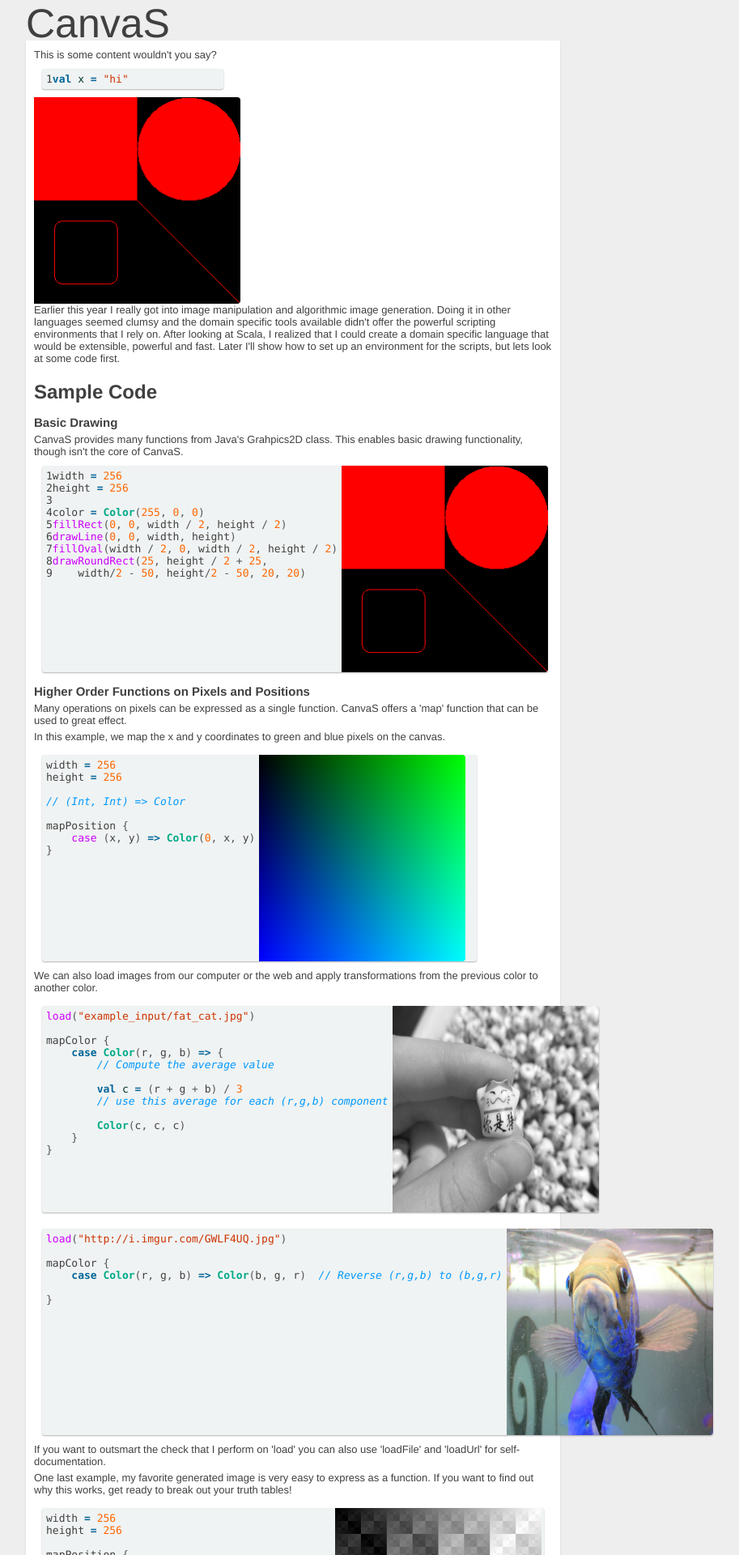
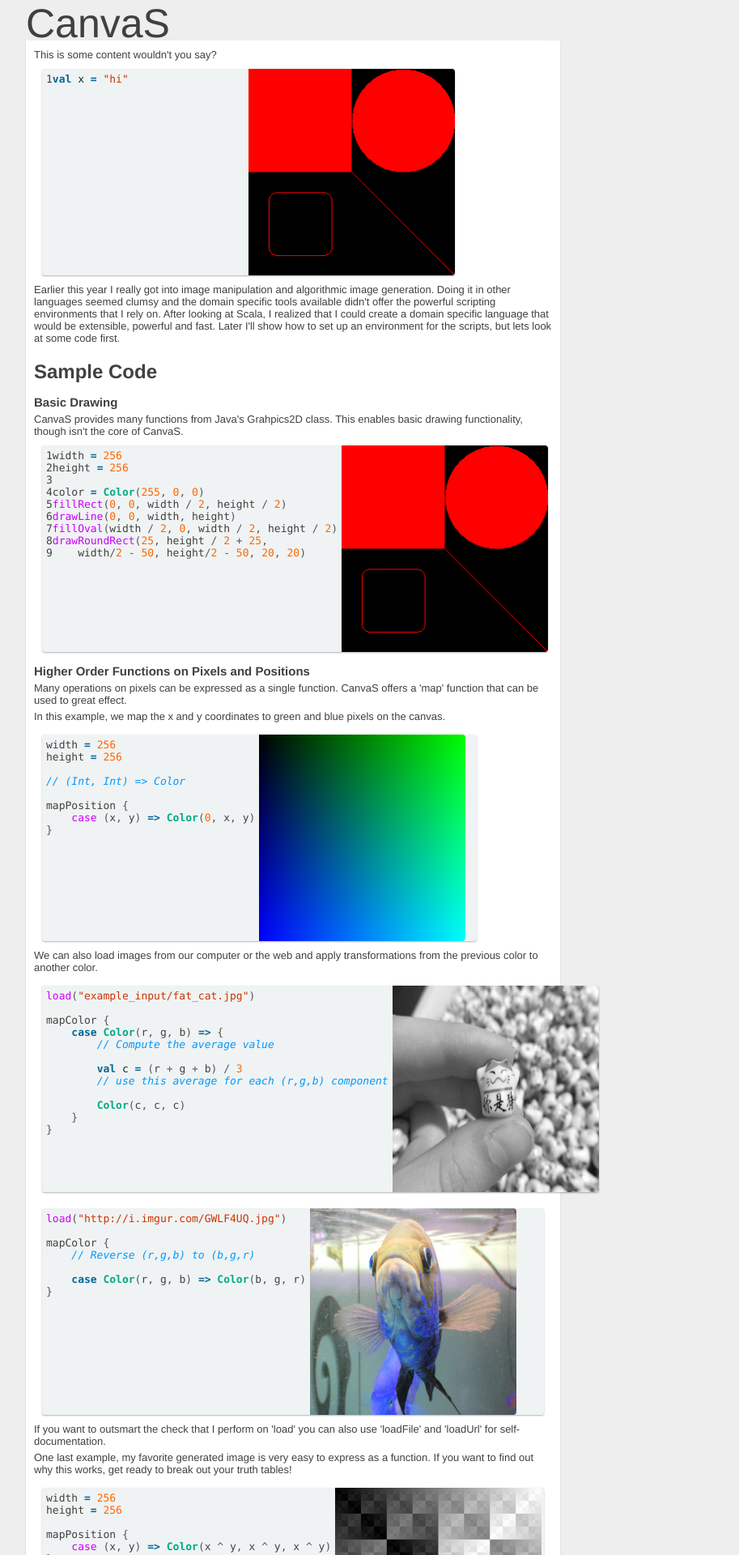
Before and after one commit to TyOverby/CanvaS, a Jekyll site: the page built from index.html, in a window 1280 px wide. Shown: the top 1920 px of the page at 81% size, without its empty margins (288-1201 px from the left). Built offline with Jekyll 4.4.1, drawn with Linux system fonts in a browser that asks for light colours.

Commit message:
automated push

```diff
--- a/index.html
+++ b/index.html
@@ -11,8 +11,6 @@
 val x = "hi"
 {% endhighlight %}
 {% include inbetween %}
-
-{% include image %}
     <img src ="./example_output/basicDrawing.png" />
 {% include image %}
 
@@ -94,7 +92,8 @@
 load("http://i.imgur.com/GWLF4UQ.jpg")
 
 mapColor {
-    case Color(r, g, b) => Color(b, g, r)  // Reverse (r,g,b) to (b,g,r)
+    // Reverse (r,g,b) to (b,g,r)
+    case Color(r, g, b) => Color(b, g, r)
 }
 {% endhighlight %}
 {% include inbetween %}
--- a/stylesheets/stylesheet.css
+++ b/stylesheets/stylesheet.css
@@ -119,3 +119,7 @@
 margin-top: 5px;
 margin-bottom: 5px;
 }
+
+ul{
+    margin-left: 20px;
+}
```
